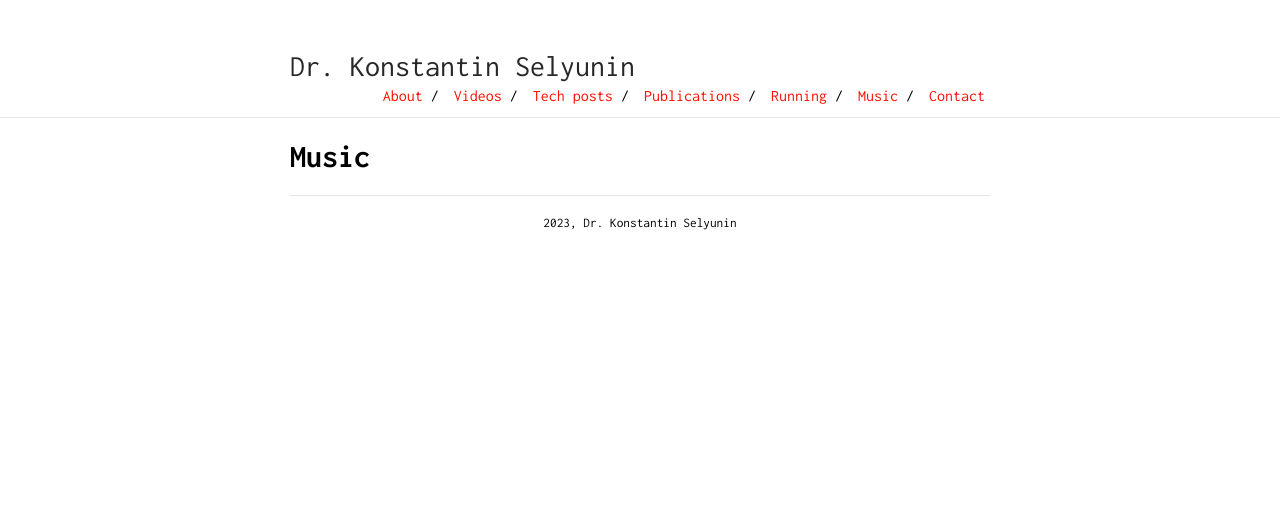
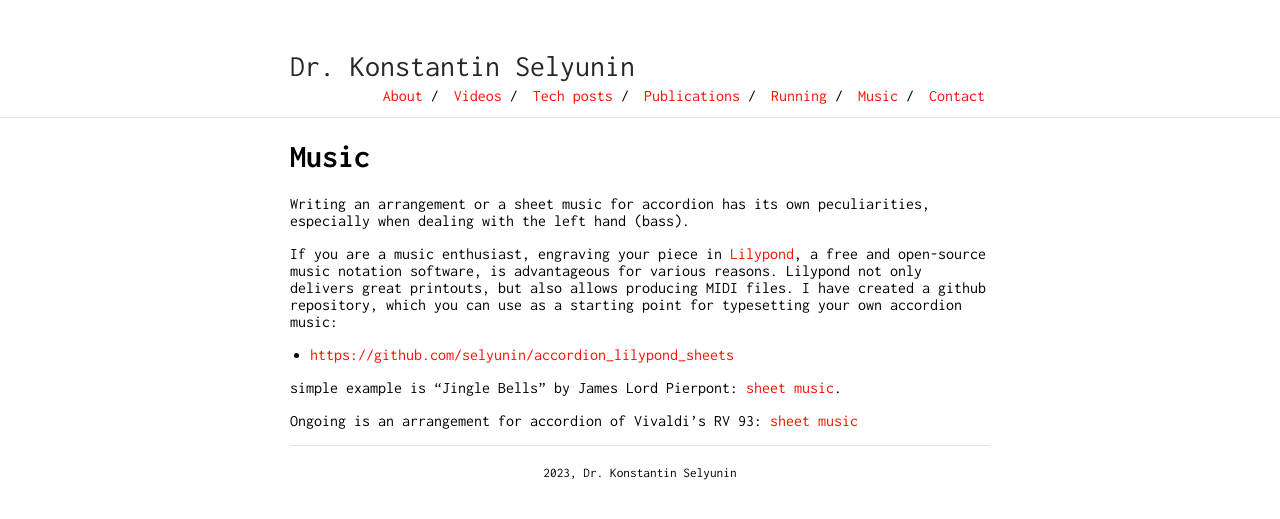
Before and after one commit to selyunin/selyunin.github.io, a Jekyll site: the page built from _pages/music.md, in a window 1280 px wide. Shown: the top 519 px of the page. Built offline with Jekyll 4.4.1, drawn with Linux system fonts in a browser that asks for light colours.

Commit message:
:art: adding music sheet and description

```diff
--- a/_pages/music.md
+++ b/_pages/music.md
@@ -6,3 +6,18 @@ permalink: /music/
 
 Music
 =======================================
+
+
+Writing an arrangement or a sheet music for accordion has its own peculiarities,
+especially when dealing with the left hand (bass).
+
+If you are a music enthusiast, engraving your piece in [Lilypond](http://lilypond.org/),
+a free and open-source music notation software, is advantageous for various reasons.
+Lilypond not only delivers great printouts, but also allows producing MIDI files.
+I have created a github repository, which you can use as a starting point for typesetting your own accordion music:
+
+* [https://github.com/selyunin/accordion_lilypond_sheets](https://github.com/selyunin/accordion_lilypond_sheets)
+
+simple example is "Jingle Bells" by James Lord Pierpont: [sheet music](/pdf/jingle_bells.pdf).
+
+Ongoing is an arrangement for accordion of Vivaldi's RV 93: [sheet music](/pdf/vivaldi_rv_93.pdf)
```
Also changed, not shown: 2 other files.
